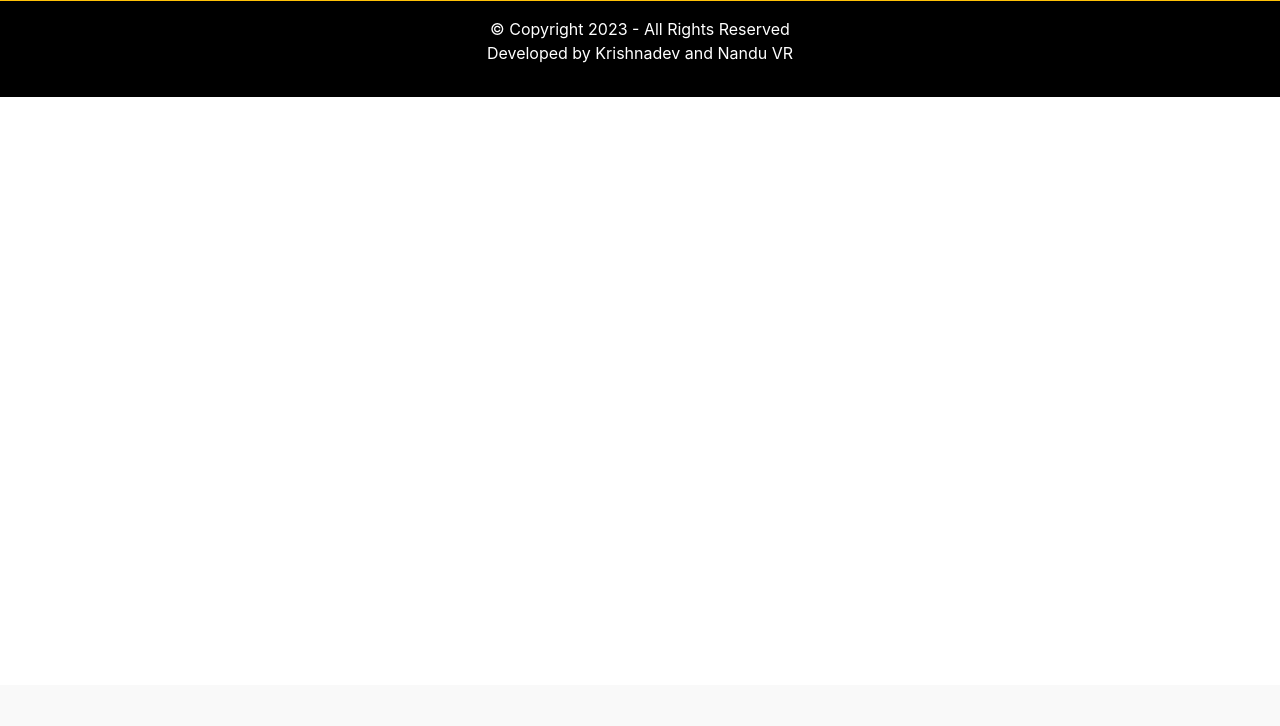
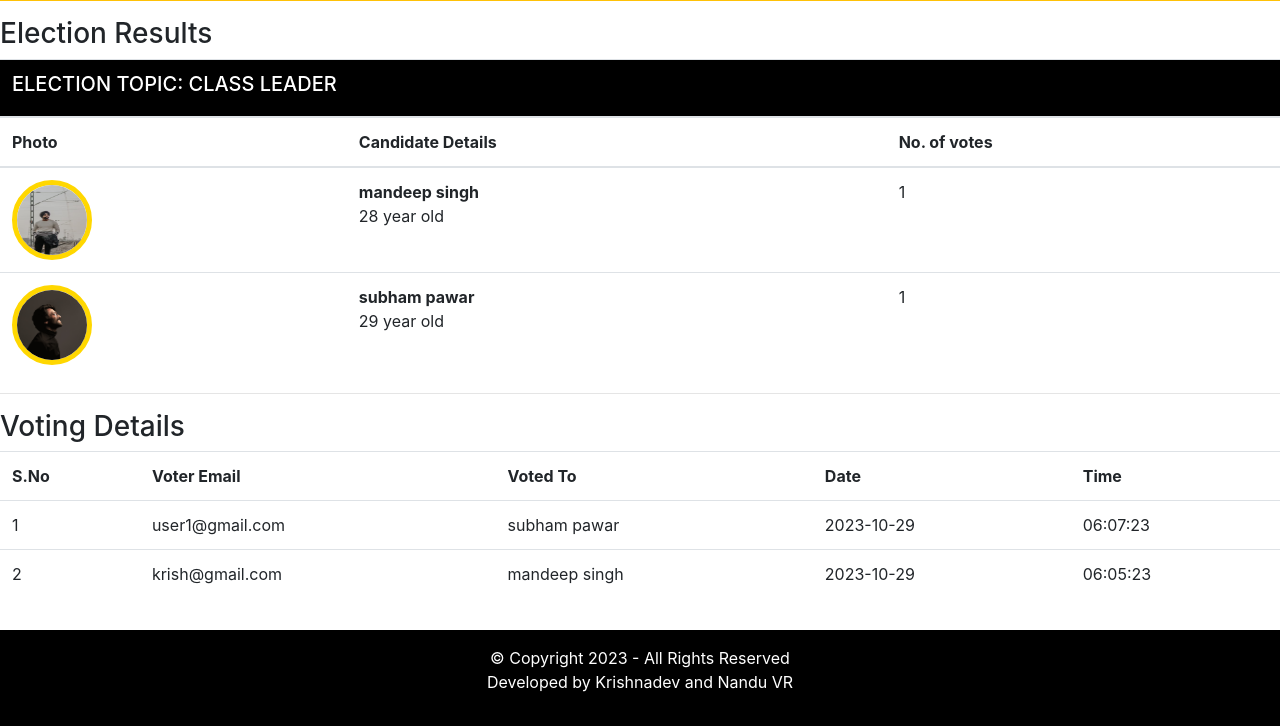
Before and after one commit to krishnadev7/online-voting-system, a PHP site: page /admin/index.php?viewResult=10 in a window 1280 px wide. Shown: the part 115-841 px from the top of the page. Before the commit the page ends 212 px from the top, so only its background shows below. Run offline with PHP 8.4, Linux system fonts and the light colour scheme; a user stored in the database is signed in; data comes from the database, SQL or seed files in the repository.

Commit message:
election results page finished

```diff
--- /dev/null
+++ b/admin/includes/viewResults.php
@@ -0,0 +1,149 @@
+<?php
+$election_id = $_GET['viewResult']
+?>
+
+<div class="row my-3">
+    <div class="col-12">
+        <h3>Election Results</h3>
+
+        <?php
+        $fetchingActiveElections = mysqli_query($db, "SELECT * FROM elections WHERE id = '" . $election_id . "' ") or die(mysqli_error($db));
+        $activeElections = mysqli_num_rows($fetchingActiveElections);
+
+        if ($activeElections) {
+
+            while ($data = mysqli_fetch_assoc($fetchingActiveElections)) {
+                $election_id = $data['id'];
+                $election_topic = $data['election_topic'];
+
+        ?>
+                <table class="table">
+                    <thead>
+                        <tr>
+                            <th colspan="4" class="text-white" style="background-color: black;">
+                                <h5>ELECTION TOPIC: <?php echo strtoupper($election_topic); ?></h5>
+                            </th>
+                        <tr>
+                            <th>Photo</th>
+                            <th>Candidate Details</th>
+                            <th>No. of votes</th>
+                            <!-- <th>Action</th> -->
+                        </tr>
+                        </tr>
+                    </thead>
+                    <tbody>
+                        <?php
+                        $fetchingCandidates = mysqli_query($db, "SELECT * FROM candidate_details WHERE election_id = '" . $election_id . "' ") or die(mysqli_error($db));
+
+                        while ($candidateData = mysqli_fetch_assoc($fetchingCandidates)) {
+                            $candidate_id = $candidateData['id'];
+                            $candidate_photo = $candidateData['candidate_photo'];
+
+                            //fetching candidate votes
+                            $fetchingVotes = mysqli_query($db, "SELECT * FROM votings WHERE candidate_id = '" . $candidate_id . "' ") or die(mysqli_error($db));
+                            $totalVotes = mysqli_num_rows($fetchingVotes);
+
+
+                        ?>
+                            <tr>
+                                <td><img style="width:80px; height: 80px; border: 5px solid #FFD700; border-radius: 100%;" src="<?php echo $candidate_photo; ?> "></td>
+                                <td><?php echo "<b>" . $candidateData['candidate_name'] . "</b> <br>" . $candidateData['candidate_details']  ?></td>
+                                <td><?php echo $totalVotes ?></td>
+
+                            </tr>
+                        <?php
+                        }
+                        ?>
+                    </tbody>
+                </table>
+            <?php
+            }
+        } else {
+            ?>
+            <p class="text-danger">No any active election.</p>
+        <?php
+        }
+        ?>
+
+        <hr>
+        <h3>Voting Details</h3>
+        <table class="table">
+            <tr>
+                <th>S.No</th>
+                <th>Voter Email</th>
+                <th>Voted To</th>
+                <th>Date</th>
+                <th>Time</th>
+            </tr>
+            <?php
+            $fetchingVoteDetails = mysqli_query($db, "SELECT * FROM votings WHERE election_id = '" . $election_id . "' ");
+            $number_of_votes = mysqli_num_rows($fetchingVoteDetails);
+
+            if ($number_of_votes) {
+                $sno = 1;
+                while ($data = mysqli_fetch_assoc($fetchingVoteDetails)) {
+                    $voters_id = $data['voters_id'];
+                    $candidate_id = $data['candidate_id'];
+                    $fetchingUsername = mysqli_query($db, "SELECT * FROM  users WHERE id = '" . $voters_id . "'") or die(mysqli_error($db));
+                    $isDataAvailable = mysqli_num_rows($fetchingUsername);
+                    $userData = mysqli_fetch_assoc($fetchingUsername);
+
+                    if ($isDataAvailable) {
+                        $username = $userData['email_id'];
+                        $contact_No = $userData['phone_no'];
+                    } else {
+                        $username = "No_Data";
+                    }
+
+                    $fetchingCandidate = mysqli_query($db, "SELECT * FROM  candidate_details WHERE id = '" . $candidate_id . "'") or die(mysqli_error($db));
+                    $isDataAvailable = mysqli_num_rows($fetchingUsername);
+                    $candidateData = mysqli_fetch_assoc($fetchingCandidate);
+
+                    if ($isDataAvailable) {
+                        $candidate_name = $candidateData['candidate_name'];
+                    } else {
+                        $candidate_name = "No_Data";
+                    }
+            ?>
+                    <tr>
+                        <td><?php echo $sno++; ?></td>
+                        <td><?php echo $username; ?></td>
+                        <td><?php echo $candidate_name; ?></td>
+                        <td><?php echo $data['vote_date'] ?></td>
+                        <td><?php echo $data['vote_time'] ?></td>
+                    </tr>
+            <?php
+                }
+            } else {
+                echo "sorry, There is no any vote details available!";
+            }
+            ?>
+        </table>
+
+    </div>
+</div>
+
+
+
+<!-- <td>
+                                    <?php
+                                    $checkIfVoteCasted = mysqli_query($db, "SELECT * FROM votings WHERE voters_id= '" . $_SESSION['user_id'] . "' AND election_id = '" . $election_id . "'") or die(mysqli_error($db));
+                                    $isVoteCasted = mysqli_num_rows($checkIfVoteCasted);
+
+                                    if ($isVoteCasted) {
+                                        $voteCastedData = mysqli_fetch_assoc($checkIfVoteCasted);
+                                        $voteCastedToCandidate = $voteCastedData['candidate_id'];
+
+                                        if ($voteCastedToCandidate == $candidate_id) {
+                                    ?>
+                                            <p class="bg-success col-3 p-2 text-white">Voted</p>
+                                        <?php
+                                        }
+                                    } else {
+                                        ?>
+                                        <button class="btn btn-success" onclick="castVote(<?php echo $election_id; ?>,<?php echo $candidate_id; ?>, <?php echo $_SESSION['user_id']; ?>)">Vote</button>
+                                    <?php
+                                    }
+
+                                    ?>
+                                </td> -->
--- a/admin/index.php
+++ b/admin/index.php
@@ -11,6 +11,9 @@
         else if(isset($_GET['addCandidate'])){
             require_once("./includes/add_candidate.php");
         }
+        else if(isset($_GET['viewResult'])){
+            require_once("./includes/viewResults.php");
+        }
     ?>
 <?php
     require_once('includes/footer.php');
```
Also changed, not shown: admin/includes/homepage.php (+12 -12 lines), assets/images/add-candidates/29082094938shubham-pawar-SanJsOPdLtU-unsplash.jpg (added), assets/images/add-candidates/91941810959mandeep singh.jpg (added).
